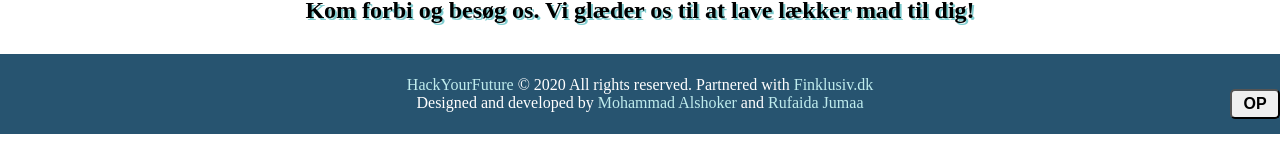
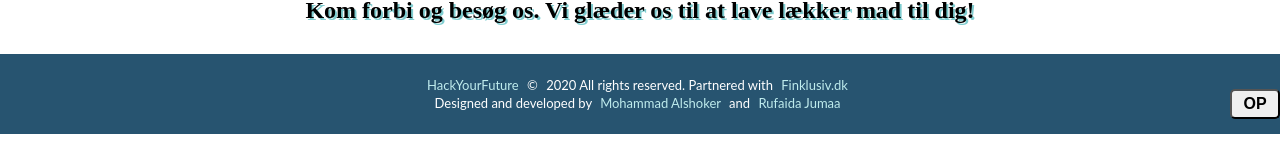
Before and after one commit to rufaidaju/ArabiFoodTapas, a React (Create React App) app: page /about in a window 1280 px wide. Shown: the part 631-797 px from the top of the page. Built offline with nearby package versions, Linux system fonts and the light colour scheme.

Commit message:
Changed p to span

```diff
--- a/src/App.css
+++ b/src/App.css
@@ -160,9 +160,9 @@
   align-items: center;
 }
 
-.footer p {
+.footer span {
   padding: 5px;
-  font: 16px "lato", sans-serif;
+  font: 13px "lato", sans-serif;
   text-align: center;
 }
 
@@ -295,11 +295,6 @@
   font-size: 30px;
   text-shadow: 2px 2px #7fcdd0;
   padding-bottom: 20px;
-}
-
-.visitUs p {
-  margin-top: 10px;
-  font-size: 20px;
 }
 .contact-container {
   display: flex;
@@ -561,9 +556,6 @@ a {
     display: flex;
     padding: 10px;
   }
-  /* .footer p {
-    text-align: center;
-  } */
 
   .about-info img {
     width: 60%;
@@ -582,9 +574,6 @@ a {
     font-size: 12px;
     font-weight: normal;
   }
-  .footer p {
-    font-size: 14px;
-  }
 }
 
 @media only screen and (max-width: 576px) {
@@ -600,9 +589,6 @@ a {
   .contact-info p {
     font-size: 16px;
   }
-  .footer p {
-    font-size: 14px;
-  }
 }
 
 @media only screen and (max-width: 480px) {
@@ -610,11 +596,6 @@ a {
     font: 13px "lato", sans-serif;
     color: #275470;
   }
-
-  .footer p {
-    font-size: 13px;
-  }
-
   .button {
     width: 30px;
     height: 20px;
```
